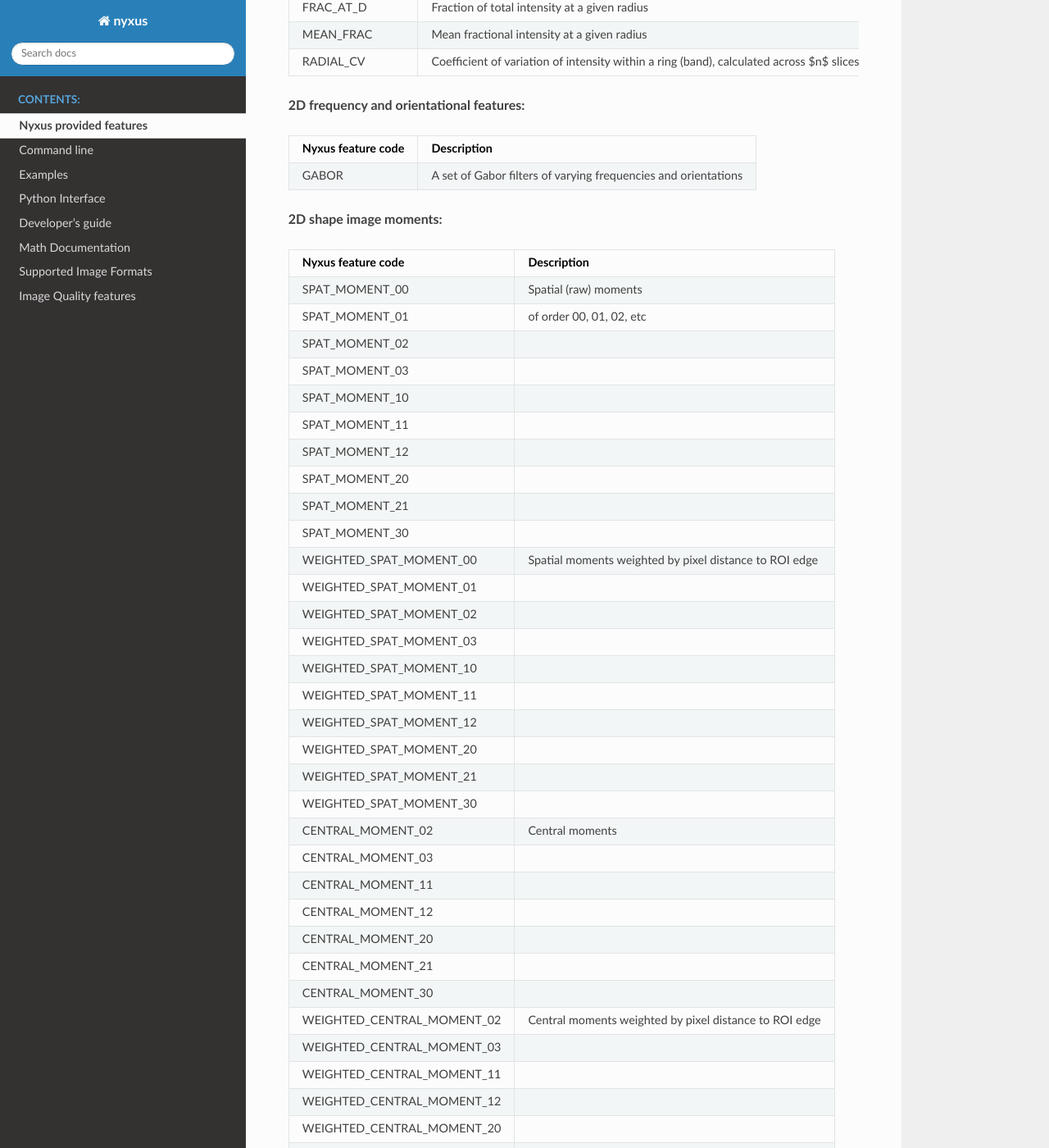
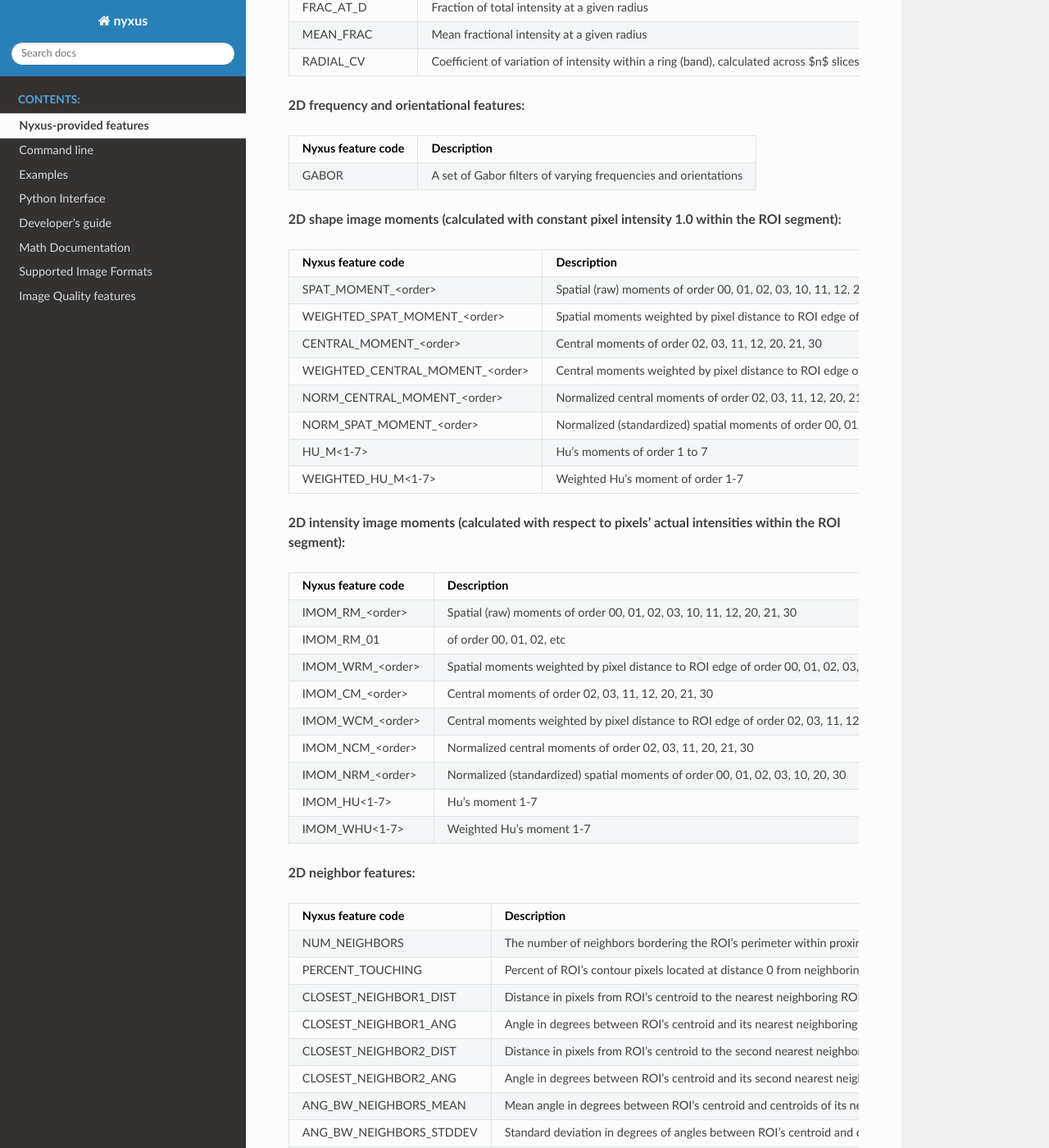
Before and after one commit to PolusAI/nyxus, a Sphinx documentation site: the page built from docs/source/featurelist.rst, in a window 1280 px wide and 1400 px high, scrolled down 8618 px. Shown: the whole window at 82% size. Built offline with Sphinx 7.4.7 and the Read the Docs theme 3.1.0, drawn with Linux system fonts in a browser that asks for light colours; some of the changed text lies outside the part shown.

Commit message:
updated online reference 2

```diff
--- a/docs/source/featurelist.rst
+++ b/docs/source/featurelist.rst
@@ -550,236 +549,58 @@ Nyxus provided features
      - A set of Gabor filters of varying frequencies and orientations
 
 
-**2D shape image moments:**
-
+**2D shape image moments (calculated with constant pixel intensity 1.0 within the ROI segment):**
 
 .. list-table::
    :header-rows: 1
 
    * - Nyxus feature code
      - Description
-   * - SPAT_MOMENT_00
-     - Spatial (raw) moments
-   * - SPAT_MOMENT_01
-     - of order 00, 01, 02, etc
-   * - SPAT_MOMENT_02
-     -
-   * - SPAT_MOMENT_03
-     -
-   * - SPAT_MOMENT_10
-     -
-   * - SPAT_MOMENT_11
-     -
-   * - SPAT_MOMENT_12
-     -
-   * - SPAT_MOMENT_20
-     -
-   * - SPAT_MOMENT_21
-     -
-   * - SPAT_MOMENT_30
-     -
-   * - WEIGHTED_SPAT_MOMENT_00
-     - Spatial moments weighted by pixel distance to ROI edge
-   * - WEIGHTED_SPAT_MOMENT_01
-     -
-   * - WEIGHTED_SPAT_MOMENT_02
-     -
-   * - WEIGHTED_SPAT_MOMENT_03
-     -
-   * - WEIGHTED_SPAT_MOMENT_10
-     -
-   * - WEIGHTED_SPAT_MOMENT_11
-     -
-   * - WEIGHTED_SPAT_MOMENT_12
-     -
-   * - WEIGHTED_SPAT_MOMENT_20
-     -
-   * - WEIGHTED_SPAT_MOMENT_21
-     -
-   * - WEIGHTED_SPAT_MOMENT_30
-     -
-   * - CENTRAL_MOMENT_02
-     - Central moments
-   * - CENTRAL_MOMENT_03
-     -
-   * - CENTRAL_MOMENT_11
-     -
-   * - CENTRAL_MOMENT_12
-     -
-   * - CENTRAL_MOMENT_20
-     -
-   * - CENTRAL_MOMENT_21
-     -
-   * - CENTRAL_MOMENT_30
-     -
-   * - WEIGHTED_CENTRAL_MOMENT_02
-     - Central moments weighted by pixel distance to ROI edge
-   * - WEIGHTED_CENTRAL_MOMENT_03
-     -
-   * - WEIGHTED_CENTRAL_MOMENT_11
-     -
-   * - WEIGHTED_CENTRAL_MOMENT_12
-     -
-   * - WEIGHTED_CENTRAL_MOMENT_20
-     -
-   * - WEIGHTED_CENTRAL_MOMENT_21
-     -
-   * - WEIGHTED_CENTRAL_MOMENT_30
-     -
-   * - NORM_CENTRAL_MOMENT_02
-     - Normalized central moments
-   * - NORM_CENTRAL_MOMENT_03
-     -
-   * - NORM_CENTRAL_MOMENT_11
-     -
-   * - NORM_CENTRAL_MOMENT_12
-     -
-   * - NORM_CENTRAL_MOMENT_20
-     -
-   * - NORM_CENTRAL_MOMENT_21
-     -
-   * - NORM_CENTRAL_MOMENT_30
-     -
-   * - NORM_SPAT_MOMENT_00
-     - Normalized (standardized) spatial moments
-   * - NORM_SPAT_MOMENT_01
-     -
-   * - NORM_SPAT_MOMENT_02
-     -
-   * - NORM_SPAT_MOMENT_03
-     -
-   * - NORM_SPAT_MOMENT_10
-     -
-   * - NORM_SPAT_MOMENT_20
-     -
-   * - NORM_SPAT_MOMENT_30
-     -
-   * - HU_M1
-     - Hu's moment 1
-   * - HU_M2
-     - Hu's moment 2
-   * - HU_M3
-     - Hu's moment 3
-   * - HU_M4
-     - Hu's moment 4
-   * - HU_M5
-     - Hu's moment 5
-   * - HU_M6
-     - Hu's moment 6
-   * - HU_M7
-     - Hu's moment 7
-   * - WEIGHTED_HU_M1
-     - Weighted Hu's moment 1
-   * - WEIGHTED_HU_M2
-     - Weighted Hu's moment 2
-   * - WEIGHTED_HU_M3
-     - Weighted Hu's moment 3
-   * - WEIGHTED_HU_M4
-     - Weighted Hu's moment 4
-   * - WEIGHTED_HU_M5
-     - Weighted Hu's moment 5
-   * - WEIGHTED_HU_M6
-     - Weighted Hu's moment 6
-   * - WEIGHTED_HU_M7
-     - Weighted Hu's moment 7
+   * - SPAT_MOMENT_<order>
+     - Spatial (raw) moments of order 00, 01, 02, 03, 10, 11, 12, 20, 21, 30
+   * - WEIGHTED_SPAT_MOMENT_<order>
+     - Spatial moments weighted by pixel distance to ROI edge of order 00, 01, 02, 03, 10, 11, 20, 21, 30
+   * - CENTRAL_MOMENT_<order>
+     - Central moments of order 02, 03, 11, 12, 20, 21, 30
+   * - WEIGHTED_CENTRAL_MOMENT_<order>
+     - Central moments weighted by pixel distance to ROI edge of order 02, 03, 11, 12, 20, 21, 30
+   * - NORM_CENTRAL_MOMENT_<order>
+     - Normalized central moments of order 02, 03, 11, 12, 20, 21, 30
+   * - NORM_SPAT_MOMENT_<order>
+     - Normalized (standardized) spatial moments of order 00, 01, 02, 03, 10, 20, 30
+   * - HU_M<1-7>
+     - Hu's moments of order 1 to 7
+   * - WEIGHTED_HU_M<1-7>
+     - Weighted Hu's moment of order 1-7
 
-**2D intensity image moments:**
-
+**2D intensity image moments (calculated with respect to pixels' actual intensities within the ROI segment):**
 
 .. list-table::
    :header-rows: 1
 
    * - Nyxus feature code
      - Description
-   * - IMOM_RM_00
-     - Spatial (raw) moments
+   * - IMOM_RM_<order>
+     - Spatial (raw) moments of order 00, 01, 02, 03, 10, 11, 12, 20, 21, 30
    * - IMOM_RM_01
      - of order 00, 01, 02, etc
-   * - IMOM_RM_02
-     -
-   * - IMOM_RM_03
-     -
-   * - IMOM_RM_10
-     -
-   * - IMOM_RM_11
-     -
-   * - IMOM_RM_12
-     -
-   * - IMOM_RM_20
-     -
-   * - IMOM_RM_21
-     -
-   * - IMOM_RM_30
-     -
-   * - IMOM_WRM_00
-     - Spatial moments weighted by pixel distance to ROI edge
-   * - IMOM_WRM_01
-     -
-   * - IMOM_WRM_02
-     -
-   * - IMOM_WRM_03
-     -
-   * - IMOM_WRM_10
-     -
-   * - IMOM_WRM_11
-     -
-   * - IMOM_WRM_12
-     -
-   * - IMOM_WRM_20
-     -
-   * - IMOM_WRM_21
-     -
-   * - IMOM_WRM_30
-     -
-   * - IMOM_СM_02
-     - Central moments
-   * - IMOM_СM_03
-     -
-   * - IMOM_СM_11
-     -
-   * - IMOM_СM_12
-     -
-   * - IMOM_СM_20
-     -
-   * - IMOM_СM_21
-     -
-   * - IMOM_СM_30
-     -
-   * - IMOM_WСM_02
-     - Central moments weighted by pixel distance to ROI edge
-   * - IMOM_WСM_03
-     -
-   * - IMOM_WСM_11
-     -
-   * - IMOM_WСM_12
-     -
-   * - IMOM_WСM_20
-     -
-   * - IMOM_WСM_21
-     -
-   * - IMOM_WСM_30
-     -
-   * - IMOM_NСM_02
-     - Normalized central moments
-   * - IMOM_NСM_03
-     -
-   * - IMOM_NСM_11
-     -
-   * - IMOM_NСM_20
-     -
-   * - IMOM_NСM_21
-     -
-   * - IMOM_NСM_30
-     -
-   * - IMOM_NRM_<00, 01, 02, 03, 10, 20, 30>
-     - Normalized (standardized) spatial moments 00, 01, 02, 03, 10, 20, 30
+   * - IMOM_WRM_<order>
+     - Spatial moments weighted by pixel distance to ROI edge of order 00, 01, 02, 03, 10, 11, 12, 20, 21, 30
+   * - IMOM_СM_<order>
+     - Central moments of order 02, 03, 11, 12, 20, 21, 30
+   * - IMOM_WСM_<order>
+     - Central moments weighted by pixel distance to ROI edge of order 02, 03, 11, 12, 20, 21, 30
+   * - IMOM_NСM_<order>
+     - Normalized central moments of order 02, 03, 11, 20, 21, 30
+   * - IMOM_NRM_<order>
+     - Normalized (standardized) spatial moments of order 00, 01, 02, 03, 10, 20, 30
    * - IMOM_HU<1-7>
      - Hu's moment 1-7
    * - IMOM_WHU<1-7>
      - Weighted Hu's moment 1-7
 
+
 **2D neighbor features:**
-
 
 .. list-table::
    :header-rows: 1
@@ -874,7 +694,6 @@ Nyxus provided features
 
 **3D shape features:**
 
-
 .. list-table::
    :header-rows: 1
 
@@ -902,7 +721,6 @@ Nyxus provided features
 
 **3D texture features:**
 
-
 .. list-table::
    :header-rows: 1
 
```
Also changed, not shown: other parts of docs/source/featurelist.rst (+3 -5 lines), README.md (+2 -0 lines).
